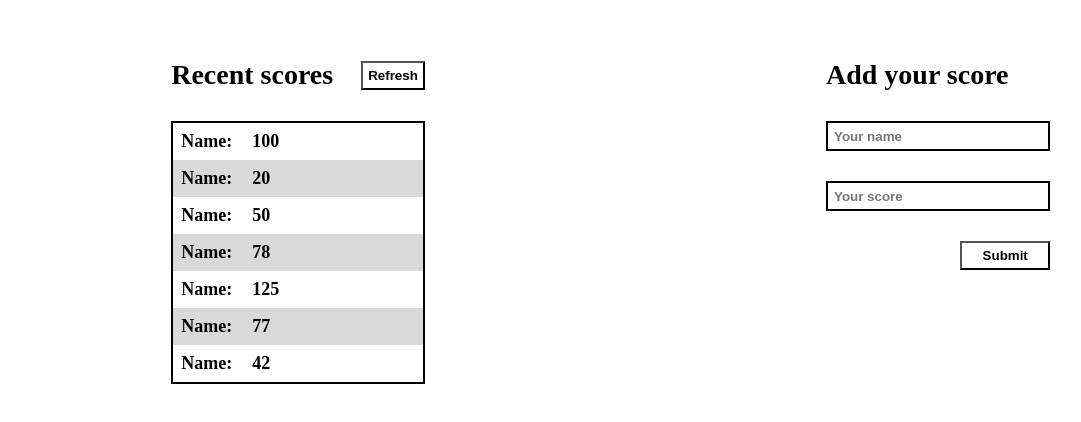
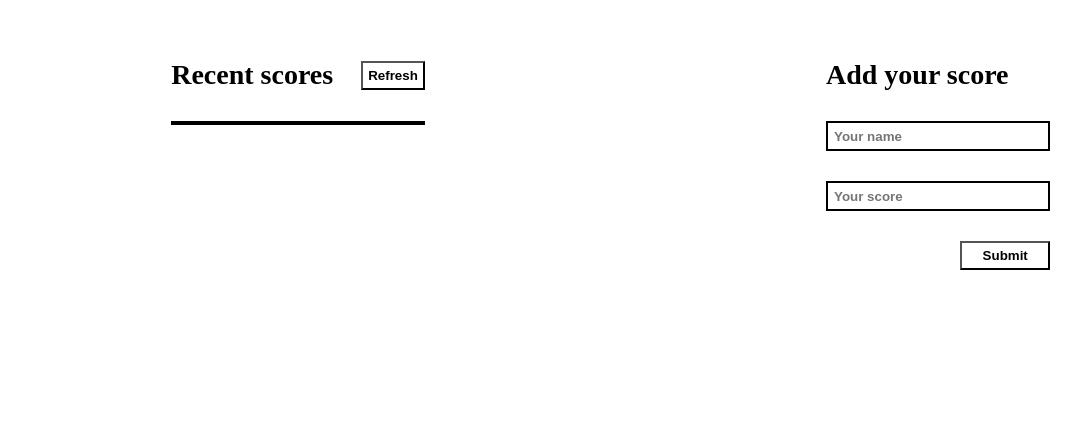
Before and after one commit to Johnadibe/Leaderboard-App, a website built with webpack: page dist/index.html in a window 1280 px wide. Shown: the part 122-544 px from the top of the page, without its empty margins (22-1103 px from the left). Built offline with nearby package versions, Linux system fonts and the light colour scheme.

Commit message:
Updated dist files

```diff
--- a/dist/index.html
+++ b/dist/index.html
@@ -5,7 +5,8 @@
     <meta charset="UTF-8">
     <meta http-equiv="X-UA-Compatible" content="IE=edge">
     <meta name="viewport" content="width=device-width, initial-scale=1.0">
-    <title>Leaderboard List App</title>
+    <link rel="stylesheet" href="./style.css">
+    <title>Leaderboard Setup App</title>
 <script defer src="runtime.bundle.js"></script><script defer src="index.bundle.js"></script></head>
 
 <body>
@@ -20,40 +21,10 @@
             </div>
 
             <ul class="scores-list">
-                <li class="list-item">
+                <!-- <li class="list-item">
                     <p class="list-name">Name<span>:</span></p>
                     <p class="list-score">100</p>
-                </li>
-
-                <li class="list-item">
-                    <p class="list-name">Name<span>:</span></p>
-                    <p class="list-score">20</p>
-                </li>
-
-                <li class="list-item">
-                    <p class="list-name">Name<span>:</span></p>
-                    <p class="list-score">50</p>
-                </li>
-
-                <li class="list-item">
-                    <p class="list-name">Name<span>:</span></p>
-                    <p class="list-score">78</p>
-                </li>
-
-                <li class="list-item">
-                    <p class="list-name">Name<span>:</span></p>
-                    <p class="list-score">125</p>
-                </li>
-
-                <li class="list-item">
-                    <p class="list-name">Name<span>:</span></p>
-                    <p class="list-score">77</p>
-                </li>
-
-                <li class="list-item">
-                    <p class="list-name">Name<span>:</span></p>
-                    <p class="list-score">42</p>
-                </li>
+                </li> -->
             </ul>
         </div>
 
@@ -65,7 +36,8 @@
         </form>
     </div>
 
-    <script src="./index.bundle.js"></script>
+    <!-- <script src="./index.bundle.js"></script> -->
+    <script src="./index.js"></script>
 </body>
 
 </html>
```
Also changed, not shown: dist/index.bundle.js (+32 -2 lines).
